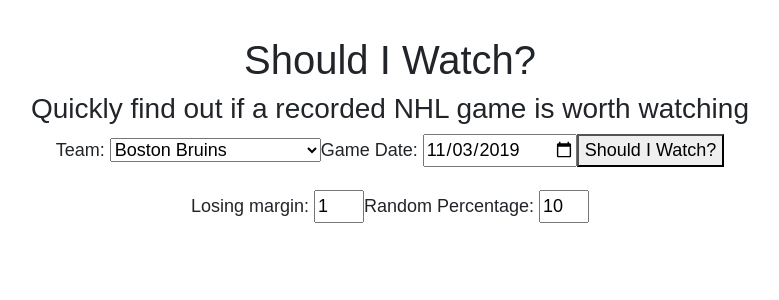
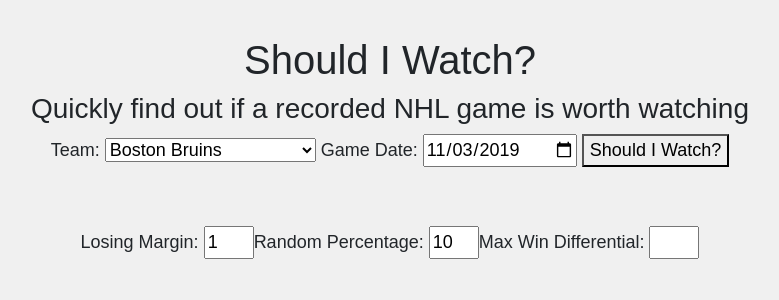
Before and after one commit to dirkstahlecker/nhl-should-i-watch-old-from-heroku, a React (Create React App) app in the folder client/: page / in a window 1280 px wide. Shown: the top 300 px of the page, without its empty margins (250-1029 px from the left). Built offline with nearby package versions, Linux system fonts and the light colour scheme; no server answers.

Commit message:
added max win differential

```diff
--- a/client/src/App.css
+++ b/client/src/App.css
@@ -1,3 +1,7 @@
+body {
+  background-color: #F0F0F0;
+}
+
 .App {
   display: flex;
   flex-direction: column;
@@ -28,3 +32,19 @@
   margin-bottom: 1em;
   /*border: 1px solid grey*/
 }
+
+.resultsArea {
+  font-size: 24px;
+}
+
+.resultYes {
+  color: #00ff00;
+}
+
+.resultNo {
+  color: #000000;
+}
+
+.resultError {
+  color: #ff0000;
+}
--- a/client/src/App.jsx
+++ b/client/src/App.jsx
@@ -48,10 +48,12 @@
     initialSelectedTeam: this.BRUINS,
     margin: this.DEFAULT_MARGIN,
     percentage: this.DEFAULT_PERCENTAGE,
+    maxWinDifferential: this.DEFAULT_WIN_DIFF,
   }
 
   DEFAULT_MARGIN = "1";
   DEFAULT_PERCENTAGE = "10";
+  DEFAULT_WIN_DIFF = ""
 
   setInitialSelectedTeam = async () => {
     const selectedCookie = Cookies.get("initialSelectedTeam");
@@ -287,6 +289,16 @@
       this.setState({percentage: this.DEFAULT_PERCENTAGE});
     }
 
+    const maxWinCookie = Cookies.get("maxWinDifferential");
+    if (maxWinCookie !== undefined)
+    {
+      this.setState({maxWinDifferential: maxWinCookie});
+    }
+    else
+    {
+      this.setState({maxWinDifferential: this.DEFAULT_WIN_DIFF});
+    }
+
     //default to today's date
     var today = new Date();
     var dd = today.getDate();
@@ -329,8 +341,9 @@
 
     const differential = document.getElementById("marginInp").value;
     const randomPercent = document.getElementById("randomPercent").value;
+    const maxWinDifferential = document.getElementById("maxWinDifferential").value;
 
-    const response = await this.postData(url, {differential: differential, randomPercent: randomPercent});
+    const response = await this.postData(url, {differential: differential, randomPercent: randomPercent, maxWinDifferential: maxWinDifferential});
 
     if (response.error)
     {
@@ -379,6 +392,12 @@
     Cookies.set("initialSelectedTeam", teamId);
   }
 
+  onMaxWinChange = (e) => {
+    const maxWinDiff = e.currentTarget.value;
+    this.setState({maxWinDifferential: maxWinDiff});
+    Cookies.set("maxWinDifferential", maxWinDiff);
+  }
+
   render()
   {
     return (
@@ -421,29 +440,40 @@
             <option value={this.KNIGHTS}>Vegas Golden Knights</option>
           </select>
 
+          &nbsp;
           <label for="date">Game Date: </label>
           <input type="date" id="date"/>
 
+          &nbsp;
           <button onClick={this.fetchData}>Should I Watch?</button>
         </div>
-        <div className="columnSection metrics">
-          Losing margin: <input type="number" id="marginInp" className="numberInput" value={this.state.margin} onChange={this.onMarginChange}/>
-          Random Percentage: <input type="number" id="randomPercent" className="numberInput" value={this.state.percentage} onChange={this.onPercentChange}/>
-        </div>
         <div className="columnSection resultsArea">
-
           {
             this.state.worthWatching != null && this.state.error == null &&
-            <div>
+            <div className={this.state.worthWatching ? "resultYes" : "resultNo"}>
               {this.state.worthWatching ? "YES" : "NO"}
             </div>
           }
           {
             this.state.error != null &&
-            <div>
+            <div className="resultError">
               {this.state.error}
             </div>
           }
+          {
+            this.state.error == null && this.state.worthWatching == null &&
+            <div className="resultPlaceholder">&nbsp;</div>
+          }
+        </div>
+        <div className="columnSection metrics">
+          <label for="marginInp">Losing Margin: </label>
+          <input type="number" id="marginInp" className="numberInput" value={this.state.margin} onChange={this.onMarginChange}/>
+
+          <label for="randomPercent">Random Percentage: </label>
+          <input type="number" id="randomPercent" className="numberInput" value={this.state.percentage} onChange={this.onPercentChange}/>
+
+          <label for="maxWinDifferential">Max Win Differential: </label>
+          <input type="number" id="maxWinDifferential" className="numberInput" value={this.state.maxWinDifferential} onChange={this.onMaxWinChange}/>
         </div>
       </div>
     )
```
Also changed, not shown: 1 other file (tests, documents, lock files or other folders).
